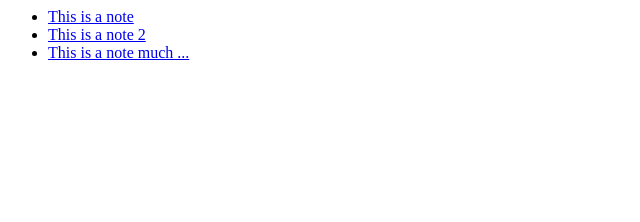
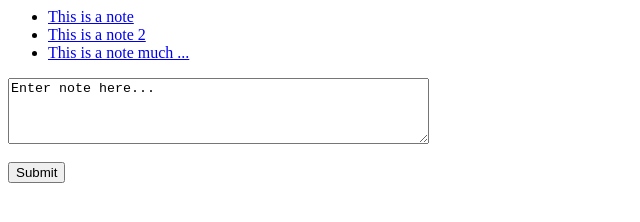
Before and after one commit to just-tam/Notes-app-2, a website: page index.html in a window 1280 px wide. Shown: the whole page, without its empty margins (0-640 px from the left). Drawn offline with Linux system fonts and the light colour scheme.

Commit message:
added form to index.html

```diff
--- a/index.html
+++ b/index.html
@@ -10,6 +10,11 @@
 <body>
     <div id="app">hello</div>
     <div id="singlenote"></div>
+    <form id="text" method="POST" action="#">
+        <textarea rows="4" cols="50" name="note" form="text">Enter note here...</textarea>
+        <br><br>
+        <input type="submit">
+    </form>
     <script src='./note-controller.js'></script>
     <script src='./index.js'></script>
 </body>
```
